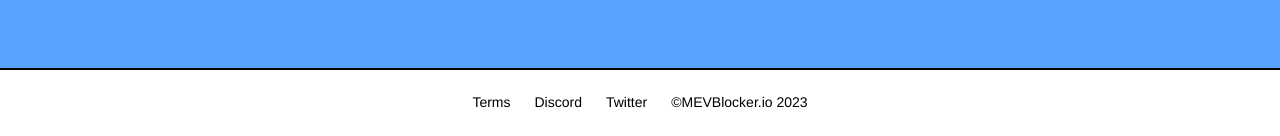
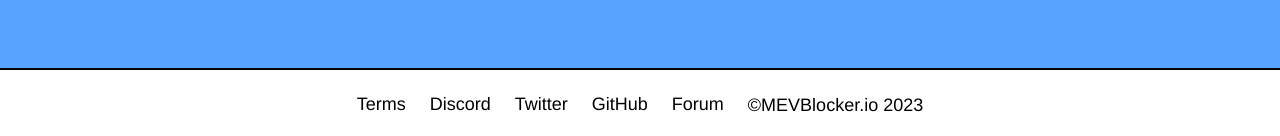
Before and after one commit to mevblocker/web, a Next.js app: page / in a window 1280 px wide. Shown: the part 5059-5195 px from the top of the page. Built offline with nearby package versions, Linux system fonts and the light colour scheme.

Commit message:
Update layout

```diff
--- a/src/components/Button.tsx
+++ b/src/components/Button.tsx
@@ -37,7 +37,7 @@ const Wrapper = styled.a<Omit<ButtonProps, "href" | "label" | "target" | "rel">>
   text-align: center;
   cursor: pointer;
 
-  ${Media.desktopDown} {
+  ${Media.mediumDown} {
     padding: ${({ paddingLR }) => paddingLR ? `0 ${paddingLR}rem` : '0 6rem'};
     margin: ${({ marginTB }) => marginTB ? `${marginTB}rem 0` : '0'};
     min-height: 5.6rem;
@@ -56,7 +56,7 @@ export const ButtonWrapper = styled.div`
   gap: 1.6rem;
   width: 100%;
 
-  ${Media.desktopDown} {
+  ${Media.mediumDown} {
     justify-content: center;
     flex-flow: column wrap;
 
--- a/src/components/Layout/Footer.tsx
+++ b/src/components/Layout/Footer.tsx
@@ -14,7 +14,7 @@ const Wrapper = styled.footer`
 const Menu = styled.ol`
   display: flex;
   list-style: none;
-  font-size: 1.4rem;
+  font-size: 1.8rem;
   flex-flow: row wrap;
   justify-content: center;
   align-items: center;
@@ -24,11 +24,11 @@ const Menu = styled.ol`
   margin: 0;
   width: 100%;
 
-  ${Media.desktopDown} {
+  ${Media.mediumDown} {
     text-align: center;
     flex-flow: column wrap;
-    font-size: 1.4rem;
-    gap: 2.4rem;
+    gap: 3.2rem;
+    margin: 2.4rem;
   }
 
   > li > a {
@@ -41,7 +41,7 @@ const Menu = styled.ol`
       text-decoration: underline;
       color: ${Color.text1};
 
-      ${Media.desktopDown} {
+      ${Media.mediumDown} {
         color: ${Color.text1};
       {
     }
@@ -49,7 +49,7 @@ const Menu = styled.ol`
 `
 
 export default function Footer({ siteConfig, menu }) {
-  const { social } = siteConfig
+  const { titleShort } = siteConfig
   const currentYear = new Date().getFullYear()
 
   return (
@@ -60,7 +60,7 @@ export default function Footer({ siteConfig, menu }) {
             <Link href={url}>{title}</Link>
           </li>
         ))}</>}
-        <li>©{siteConfig.titleShort} {currentYear}</li>
+        <li>©{titleShort} {currentYear}</li>
       </Menu>
 
     </Wrapper >
--- a/src/components/Layout/Header.tsx
+++ b/src/components/Layout/Header.tsx
@@ -38,7 +38,7 @@ const Wrapper = styled.header<{ menuVisible: boolean }>`
   right: 0;
   transition: background 0.5s ease-in-out;
 
-  ${Media.desktopDown} {
+  ${Media.mediumDown} {
     padding: 0 1.6rem;
     width: 100%;
     height: ${({ menuVisible }) => menuVisible ? '100%' : mobileHeaderHeight};
@@ -60,7 +60,7 @@ const Menu = styled.ol`
   padding: 0;
   margin: 0;
 
-  ${Media.desktopDown} {
+  ${Media.mediumDown} {
     display: none;
     top: 0;
     left: 0;
@@ -102,13 +102,13 @@ const MenuItem = styled.li<{ isActive: boolean }>`
   &:not(:last-of-type) {
     margin: 0 3.6rem 0 0;
 
-    ${Media.desktopDown} {
+    ${Media.mediumDown} {
       margin: 0 0 2.6rem;
       line-height: 1;
     }
   }
 
-  ${Media.desktopDown} {
+  ${Media.mediumDown} {
     margin: 0 0 2.6rem;
     line-height: 1;
     width: 100%;
@@ -120,14 +120,14 @@ const MenuItem = styled.li<{ isActive: boolean }>`
     color: inherit;
     text-decoration: none;
 
-    ${Media.desktopDown} {
+    ${Media.mediumDown} {
       color: ${Color.text1};
     }
 
     &:hover {
       text-decoration: underline;
 
-      ${Media.desktopDown} {
+      ${Media.mediumDown} {
         color: ${Color.text1};
       }
     }
@@ -153,12 +153,12 @@ const CloseIcon = styled.button`
     font-size: 5rem;
     font-family: ${Font.arial};
 
-    ${Media.desktopDown} {
+    ${Media.mediumDown} {
       font-size: 3.2rem;
     }
   }
 
-  ${Media.desktopDown} {
+  ${Media.mediumDown} {
     display: flex;
     top: 1.4rem;
     right: 1.4rem;
@@ -177,7 +177,7 @@ const MenuToggle = styled.button`
   height: 5.6rem;
   width: 5.6rem;
 
-  ${Media.desktopDown} {
+  ${Media.mediumDown} {
     display: flex;
     height: 4.2rem;
     width: 4.2rem;
--- a/src/components/Layout/index.tsx
+++ b/src/components/Layout/index.tsx
@@ -23,7 +23,7 @@ const Wrapper = styled.div`
   box-sizing: border-box;
   width: 100%;
 
-  ${Media.desktopDown} {
+  ${Media.mediumDown} {
     margin: 0 auto;
   }
 
--- a/src/const/menu.ts
+++ b/src/const/menu.ts
@@ -1,5 +1,5 @@
 import { CONFIG } from '@src/const/meta'
-const {url, social} = CONFIG
+const {social} = CONFIG
 
 export const mainMenu = [
   { id: 0, title: 'Get RPC', url: '#rpc'},
@@ -8,7 +8,9 @@ export const mainMenu = [
 ]
 
 export const footerMenu = [
-  {id: 1, title: 'Terms', url: '/terms', target: "_parent"},
-  {id: 3, title: social.discord.label, url: social.discord.url, target: '_blank'},
-  {id: 4, title: social.twitter.label, url: social.twitter.url, target: '_blank'},
+  {id: 0, title: 'Terms', url: '/terms', target: "_parent"},
+  {id: 1, title: social.discord.label, url: social.discord.url, target: '_blank'},
+  {id: 2, title: social.twitter.label, url: social.twitter.url, target: '_blank'},
+  {id: 3, title: social.github.label, url: social.github.url, target: '_blank'},
+  {id: 4, title: 'Forum', url: social.forum.url, target: '_blank' }
 ]
--- a/src/const/styles/global.ts
+++ b/src/const/styles/global.ts
@@ -24,14 +24,14 @@ const GlobalStyles = createGlobalStyle`
     -moz-osx-font-smoothing: grayscale;
     -webkit-tap-highlight-color: rgba(0, 0, 0, 0);
     font-feature-settings: 'ss01' on, 'ss02' on, 'cv01' on, 'cv03' on;
-    scrollbar-color: ${Color.text1} ${Color.text1};
+    scrollbar-color: ${Color.text1} ${Color.white};
 
     &::-webkit-scrollbar {
       width: 2.4rem;
     }
 
     &::-webkit-scrollbar-track {
-      background-color: ${Color.text1};
+      background-color: ${Color.white};
     }
 
     &::-webkit-scrollbar-thumb {
--- a/src/const/styles/pages/index.ts
+++ b/src/const/styles/pages/index.ts
@@ -32,12 +32,13 @@ export const Section = styled.section<{bgColor?: string, imageMaxHeight?: number
   flex-flow: row wrap;
   background: ${({ bgColor }) => bgColor ? bgColor : 'transparent'};
 
-  ${Media.desktopDown} {
+  ${Media.mediumDown} {
     height: auto;
     max-width: 86rem;
     margin: 0 auto;
     min-height: initial;
     flex-flow: column wrap;
+    gap: 0;
   }
 
   img {
@@ -68,7 +69,7 @@ export const SectionContent = styled.div<{maxWidth?: number, align?: string}>`
   justify-content: center;
   align-items: ${({ align }) => align === 'center' ? 'center' : 'flex-start'};
 
-  ${Media.desktopDown} {
+  ${Media.mediumDown} {
     max-width: 100%;
     height: auto;
     padding: 0 2.4rem 0;
@@ -97,7 +98,7 @@ export const SectionContent = styled.div<{maxWidth?: number, align?: string}>`
     font-weight: ${Font.weightBold};
     margin: 0 0 2.4rem;
 
-    ${Media.desktopDown} {
+    ${Media.mediumDown} {
       margin: 2.4rem 0;
     }
 
@@ -107,7 +108,7 @@ export const SectionContent = styled.div<{maxWidth?: number, align?: string}>`
   }
 
   > h1 {
-    ${Media.desktopDown} {
+    ${Media.mediumDown} {
       font-size: 5rem;
     }
   }
@@ -116,7 +117,7 @@ export const SectionContent = styled.div<{maxWidth?: number, align?: string}>`
     margin: 2.4rem 0;
     font-weight: ${Font.weightBold};
 
-    ${Media.desktopDown} {
+    ${Media.mediumDown} {
       font-size: 4rem;
     }
   }
@@ -125,7 +126,7 @@ export const SectionContent = styled.div<{maxWidth?: number, align?: string}>`
     margin: 0 0 3.2rem;
     font-weight: ${Font.weightBold};
 
-    ${Media.desktopDown} {
+    ${Media.mediumDown} {
       font-size: 4rem;
     }
   }
@@ -147,7 +148,7 @@ export const SectionContent = styled.div<{maxWidth?: number, align?: string}>`
     margin: 0 0 2.4rem;
     word-break: break-word;
 
-    ${Media.desktopDown} {
+    ${Media.mediumDown} {
       font-size: 1.6rem;
     }
   }
@@ -155,7 +156,7 @@ export const SectionContent = styled.div<{maxWidth?: number, align?: string}>`
   .large-text {
     font-size: 2.8rem;
 
-    ${Media.desktopDown} {
+    ${Media.mediumDown} {
       font-size: 2.4rem;
     }
   }
@@ -167,7 +168,7 @@ export const SectionContent = styled.div<{maxWidth?: number, align?: string}>`
     margin: 2.4rem 0;
     width: var(--sectionMaxWidth);
 
-    ${Media.desktopDown} {
+    ${Media.mediumDown} {
       width: 100%;
       gap: 2.4rem;
     }
@@ -183,7 +184,7 @@ export const SectionContent = styled.div<{maxWidth?: number, align?: string}>`
     font-size: 2.4rem;
     position: relative;
 
-    ${Media.desktopDown} {
+    ${Media.mediumDown} {
       font-size: 2rem;
     }
   }
@@ -245,7 +246,7 @@ export const Content = styled.main`
   flex-flow: column wrap;
   min-height: 80rem;
 
-  ${Media.desktopDown} {
+  ${Media.mediumDown} {
     height: auto;
     max-width: 100%;
     min-height: initial;
@@ -267,8 +268,9 @@ export const CardWrapper = styled.div<{count?: number}>`
   grid-template-columns: ${({ count }) => count ? `repeat(${count}, 1fr)` : 'unset'};
   gap: 2.4rem;
   align-items: stretch;
+  width: 100%;
 
-  ${Media.desktopDown} {
+  ${Media.mediumDown} {
     display: flex;
     flex-flow: column wrap;
   }
@@ -300,10 +302,36 @@ export const CardItem = styled.div<{ backgroundColor?: string }>`
   table {
     width: 100%;
     border-spacing: 0.5rem;
+
+    ${Media.mediumDown} {
+      border-spacing: 0;
+      display: flex;
+      flex-flow: column wrap;
+    }
+  }
+
+  table > tbody {
+    ${Media.mediumDown} {
+      display: flex;
+      flex-flow: column wrap;
+      gap: 2rem;
+    }
+  }
+
+  table tr {
+    ${Media.mediumDown} {
+      display: flex;
+      flex-flow: column wrap;
+      gap: 0.6rem;
+    }
   }
 
   table tr > td:last-of-type {
     padding: 0 0 0 1rem;
+
+    ${Media.mediumDown} {
+      padding: 0;
+    }
   }
 
   table td > span {
@@ -318,8 +346,9 @@ export const USPWrapper = styled.div`
   flex-flow: row wrap;
   align-items: flex-start;
 
-  ${Media.desktopDown} {
+  ${Media.mediumDown} {
     flex-flow: column wrap;
+    gap: 8rem;
   }
 `
 
@@ -331,7 +360,7 @@ export const USPItem = styled.div`
   padding: 0 1.4rem;
   gap: 2.4rem;
 
-  ${Media.desktopDown} {
+  ${Media.mediumDown} {
     width: 100%;
     padding: 0;
   }
--- a/src/pages/index.tsx
+++ b/src/pages/index.tsx
@@ -139,7 +139,7 @@ const HandleOnCopy = useCallback(() => {
             <USPWrapper>
               {BUILT_WITH_LOVE.map(({title, logo, link}, index) => (
                 <USPItem key={index}>
-                    <img src={logo} alt={title} lazy />
+                    <img src={logo} alt={title} loading="lazy" />
                     <a href={link} target="_blank" rel="noopener noreferrer">{title}</a>
                 </USPItem>
               ))}
```
